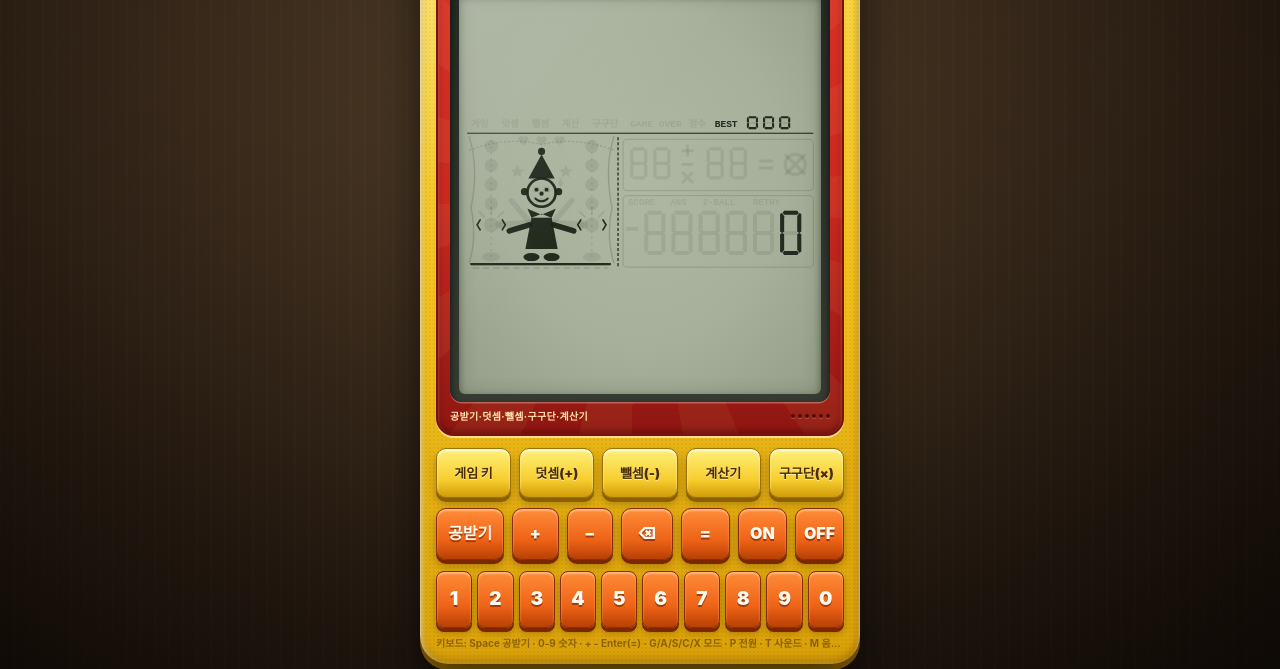
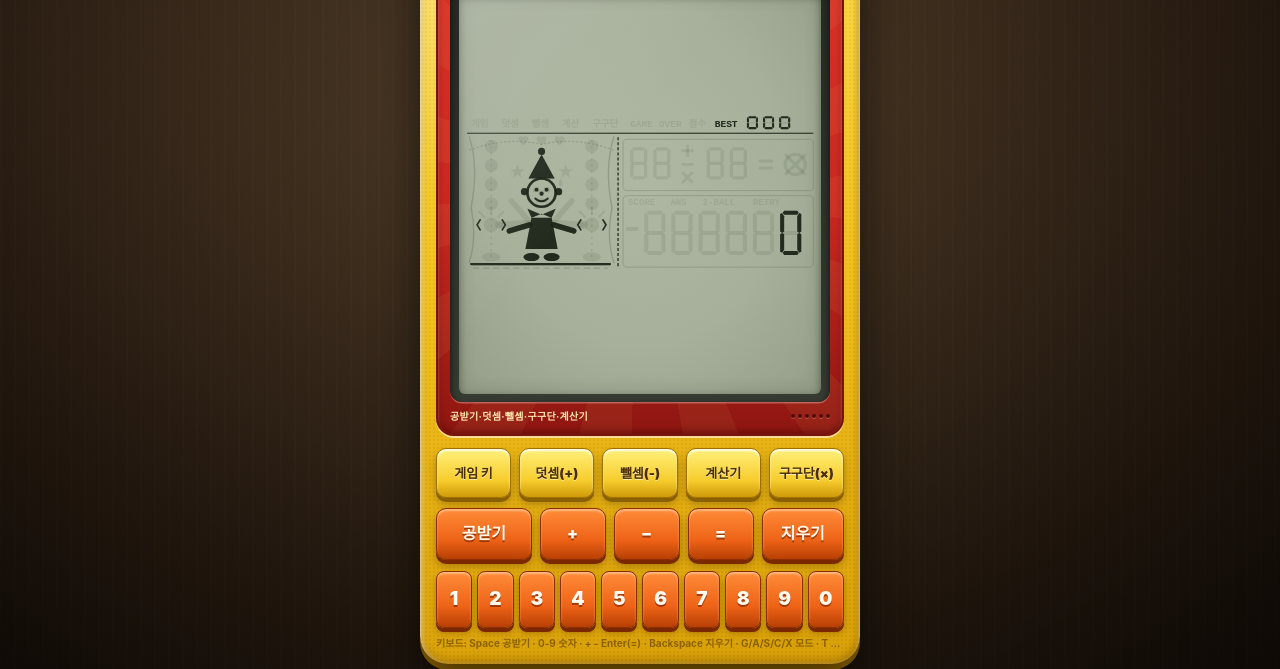
Before and after one commit to devSunni/pocketsansu, a plain HTML site: page index.html in a window 1280 px wide. Shown: the part 131-800 px from the top of the page. Drawn offline with Linux system fonts and the light colour scheme.

Commit message:
Replace ON/OFF buttons in Row 2 with dedicated Delete (지우기) button (SW v6)

```diff
--- a/index.html
+++ b/index.html
@@ -402,7 +402,7 @@
     }
 
     .row-2 {
-      grid-template-columns: 1.25fr 0.85fr 0.85fr 0.95fr 0.9fr 0.9fr 0.9fr;
+      grid-template-columns: 1.45fr 1fr 1fr 1fr 1.25fr;
     }
 
     .row-3 {
@@ -821,17 +821,15 @@
         <button class="hw-btn btn-yellow" type="button" data-action="mul">구구단(×)</button>
       </div>
 
-      <!-- Row 2: Orange Action / Operator / Backspace / Power Keys -->
+      <!-- Row 2: 5 Orange Action / Operator / Backspace Keys -->
       <div class="key-row row-2">
         <button class="hw-btn btn-orange" type="button" data-action="catch">
           <span>공받기</span>
         </button>
         <button class="hw-btn btn-orange" type="button" data-action="op-plus">+</button>
         <button class="hw-btn btn-orange" type="button" data-action="op-minus">−</button>
-        <button class="hw-btn btn-orange" type="button" data-action="backspace" title="지우기 (Backspace)" aria-label="지우기">⌫</button>
         <button class="hw-btn btn-orange" type="button" data-action="equals">=</button>
-        <button class="hw-btn btn-orange" type="button" data-action="on">ON</button>
-        <button class="hw-btn btn-orange" type="button" data-action="off">OFF</button>
+        <button class="hw-btn btn-orange" type="button" data-action="backspace" title="지우기 (Backspace)" aria-label="지우기">지우기</button>
       </div>
 
       <!-- Row 3: 10 Orange Number Keys (1 2 3 4 5 6 7 8 9 0) -->
@@ -849,7 +847,7 @@
       </div>
     </section>
 
-    <div class="kbd-hint">키보드: Space 공받기 · 0-9 숫자 · + - Enter(=) · G/A/S/C/X 모드 · P 전원 · T 사운드 · M 음소거</div>
+    <div class="kbd-hint">키보드: Space 공받기 · 0-9 숫자 · + - Enter(=) · Backspace 지우기 · G/A/S/C/X 모드 · T 사운드 · M 음소거</div>
   </main>
 
   <script src="engine.js"></script>
--- a/sw.js
+++ b/sw.js
@@ -1,5 +1,5 @@
 // 캐시 버전: index.html 등을 수정하면 버전을 올려 배포하세요.
-const CACHE_NAME = "pocket-sansu-v5";
+const CACHE_NAME = "pocket-sansu-v6";
 const ASSETS = [
   "./",
   "./index.html",
```
Also changed, not shown: tests/pwa-e2e.test.js (+1 -1 lines).
